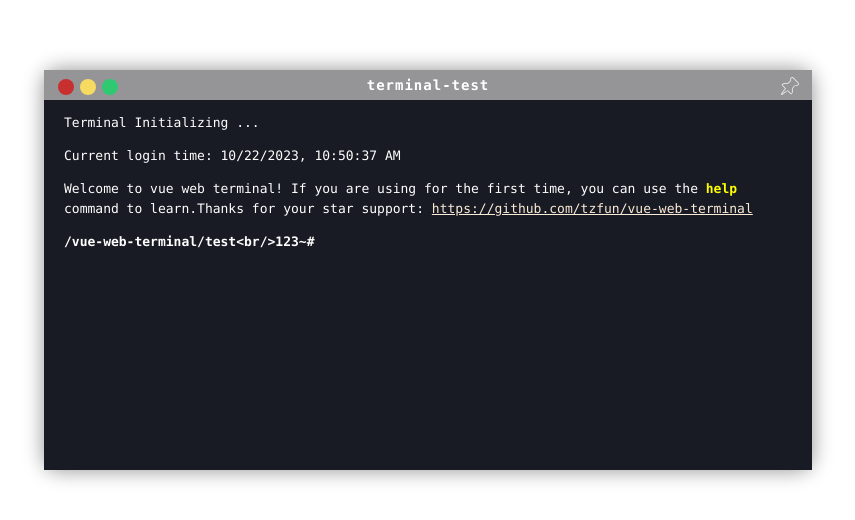
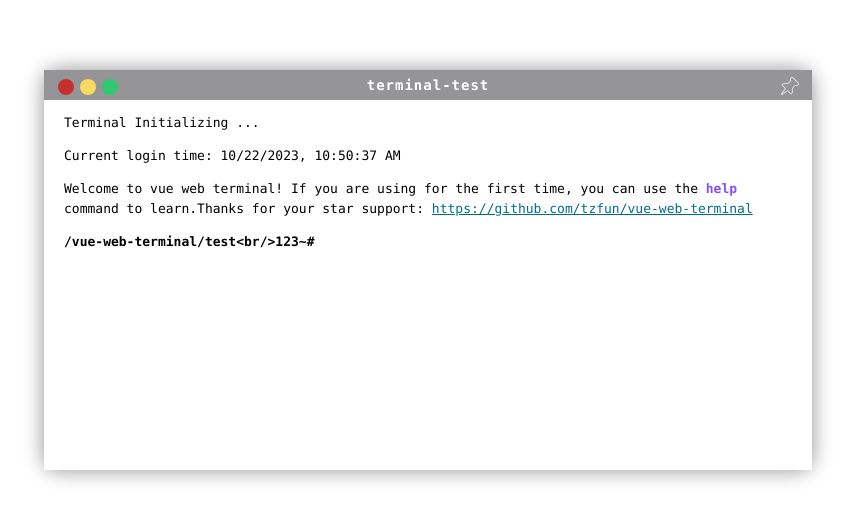
Before and after one commit to tzfun/vue-web-terminal, a Vue app: page / in a window 1280 px wide. Shown: the top 520 px of the page, without its empty margins (56-911 px from the left). Built offline with nearby package versions, Linux system fonts and the light colour scheme.

Commit message:
build 解决合并打包css的问题

```diff
--- a/src/Terminal.vue
+++ b/src/Terminal.vue
@@ -1,8 +1,4 @@
 <script setup lang="ts">
-import '~/css/scrollbar.css'
-import '~/css/ansi.css'
-import '~/css/style.css'
-import 'vue-json-viewer/style.css'
 import {computed, nextTick, onMounted, onUnmounted, PropType, reactive, ref, watch} from "vue";
 import {
   AskConfig,
--- a/src/css/style.css
+++ b/src/css/style.css
@@ -29,6 +29,11 @@
     margin: 0;
     padding: 0;
     border-radius: 15px;
+    background-color: var(--t-main-background-color);
+    box-shadow: var(--t-window-box-shadow);
+    -moz-box-shadow: var(--t-window-box-shadow);
+    -webkit-box-shadow: var(--t-window-box-shadow);
+    -o-box-shadow: var(--t-window-box-shadow);
 }
 
 .t-header-container {
@@ -42,12 +47,14 @@
 .t-header {
     text-align: center;
     padding: 2px;
+    background-color: var(--t-header-background-color);
 }
 
 .t-header h4 {
     font-size: 14px;
     margin: 5px;
     letter-spacing: 1px;
+    color: var(--t-header-font-color);
 }
 
 .t-header ul.t-shell-dots {
@@ -99,6 +106,8 @@
     font-weight: 400;
     line-height: 20px;
     cursor: text;
+    background-color: var(--t-main-background-color);
+    color: var(--t-main-font-color);
 }
 
 .t-window .prompt:before {
@@ -133,6 +142,15 @@
     position: absolute;
     height: 16px;
     margin-top: 1px;
+    background-color: var(--t-cursor-color);
+}
+
+.t-a {
+    color: var(--t-link-color);
+}
+
+.t-a:hover {
+    color: var(--t-link-hover-color);
 }
 
 .t-ask-input {
@@ -142,6 +160,7 @@
     outline: none;
     padding: 0;
     display: inline-block;
+    color: var(--t-main-font-color);
 }
 
 .t-ask-input:focus, .t-ask-input:focus-visible {
@@ -170,6 +189,7 @@
     border-image: initial;
     word-wrap: break-word;
     margin: 0;
+    background-color: var(--t-main-background-color);
 }
 
 .t-content-normal .success {
@@ -240,6 +260,11 @@
 
 .t-cmd-key {
     font-weight: 700;
+    color: var(--t-cmd-key-color);
+}
+
+.t-cmd-arg {
+    color: var(--t-cmd-arg-color);
 }
 
 .t-help-list {
@@ -324,6 +349,7 @@ pre {
 
 .t-border-dashed {
     border-collapse: collapse;
+    border: var(--t-table-border);
 }
 
 .t-table thead {
@@ -460,3 +486,17 @@ pre {
 .t-json-deep-selector:focus-visible {
     outline: none;
 }
+
+/*--------------------------selection style------------------------*/
+.t-window div::selection,
+.t-window a::selection,
+.t-window span::selection,
+.t-window li::selection,
+.t-window p::selection,
+.t-window code::selection,
+.t-window td::selection,
+.t-window th::selection,
+.t-window br::selection {
+    color: var(--t-selection-font-color);
+    background-color: var(--t-selection-background-color);
+}
--- a/src/css/theme/dark.css
+++ b/src/css/theme/dark.css
@@ -1,73 +1,21 @@
-.t-container {
-    background-color: #191b24;
-    box-shadow: 0 0 20px 1px rgb(0 0 0 / 40%);
-    -moz-box-shadow: 0 0 20px 1px rgb(0 0 0 / 40%);
-    -webkit-box-shadow: 0 0 20px 1px rgb(0 0 0 / 40%);
-    -o-box-shadow: 0 0 20px 1px rgb(0 0 0 / 40%);
-}
-
-.t-header {
-    background-color: #959598;
-}
-
-.t-header h4 {
-    color: white;
+:root {
+    --t-main-background-color: #191b24;
+    --t-main-font-color: #fff;
+    --t-window-box-shadow: 0 0 20px 1px rgb(0 0 0 / 40%);
+    --t-header-background-color: #959598;
+    --t-header-font-color: white;
+    --t-cursor-color: #fff;
+    --t-cmd-key-color: yellow;
+    --t-cmd-arg-color: #c0c0ff;
+    --t-link-color: antiquewhite;
+    --t-link-hover-color: white;
+    --t-table-border: 1px dashed #fff;
+    --t-selection-font-color: black;
+    --t-selection-background-color: white;
 }
 
 .t-header-pin:hover {
     color: #030a0a;
-}
-
-.t-window {
-    background-color: #191b24;
-    color: #fff;
-}
-
-.t-window .cursor {
-    background-color: #fff;
-}
-
-.t-ask-input {
-    color: white;
-}
-
-.t-cmd-key {
-    font-weight: 700;
-    color: yellow;
-}
-
-.t-cmd-arg {
-    color: #c0c0ff;
-}
-
-.t-cmd-input {
-    background-color: #030924;
-}
-
-.t-a {
-    color: antiquewhite;
-}
-
-.t-a:hover {
-    color: white;
-}
-
-.t-border-dashed {
-    border: 1px dashed #fff;
-}
-
-/*--------------------------selection style------------------------*/
-.t-window div::selection,
-.t-window a::selection,
-.t-window span::selection,
-.t-window li::selection,
-.t-window p::selection,
-.t-window code::selection,
-.t-window td::selection,
-.t-window th::selection,
-.t-window br::selection {
-    color: black;
-    background-color: white;
 }
 
 /*--------------------------help style------------------------*/
@@ -98,7 +46,7 @@
 /*--------------------------text editor style------------------------*/
 .t-text-editor {
     color: #fff;
-    background-color: #191b24;
+    background-color: var(--t-main-background-color);
 }
 
 .t-text-editor-floor {
--- a/src/css/theme/light.css
+++ b/src/css/theme/light.css
@@ -0,0 +1,15 @@
+:root {
+    --t-main-background-color: #fff;
+    --t-main-font-color: #000;
+    --t-window-box-shadow: 0 0 20px 1px rgb(0 0 0 / 40%);
+    --t-header-background-color: #959598;
+    --t-header-font-color: white;
+    --t-cursor-color: #000;
+    --t-cmd-key-color: #834dff;
+    --t-cmd-arg-color: #c0c0ff;
+    --t-link-color: #006e85;
+    --t-link-hover-color: #17b2d2;
+    --t-table-border: 1px dashed #565151;
+    --t-selection-font-color: white;
+    --t-selection-background-color: #2a2626;
+}
--- a/vite.config.ts
+++ b/vite.config.ts
@@ -3,6 +3,7 @@ import {defineConfig} from 'vite'
 import vue from '@vitejs/plugin-vue'
 
 import {visualizer} from 'rollup-plugin-visualizer'
+import cssInjectedByJsPlugin from 'vite-plugin-css-injected-by-js'
 
 const pathSrc = resolve(__dirname, 'src')
 
@@ -15,7 +16,8 @@ export default defineConfig({
         visualizer({
             filename: 'stats.html',
             open: false
-        })
+        }),
+        cssInjectedByJsPlugin()
     ],
     resolve: {
         alias: {
@@ -25,9 +27,6 @@ export default defineConfig({
     css: {
         preprocessorOptions: {
             scss: {},
-        },
-        modules: {
-            globalModulePaths: ["src/css/theme/dark.css", "src/css/theme/light.css"]
         }
     },
     build: {
@@ -50,7 +49,8 @@ export default defineConfig({
                 //  https://rollupjs.org/configuration-options/#output-globals
                 globals: {
                     vue: 'Vue'
-                }
+                },
+                manualChunks: undefined,
             }
         },
         minify: 'terser',
@@ -61,7 +61,7 @@ export default defineConfig({
             },
             format: {
                 // 删除注释
-                comments: false
+                comments: true
             }
         },
         commonjsOptions: {
```
Also changed, not shown: package.js (added, +12 -0 lines), package.json (+5 -4 lines), src/index.ts (+6 -2 lines), test/App.vue (+2 -3 lines), 1 other file (tests, documents, lock files or other folders).
